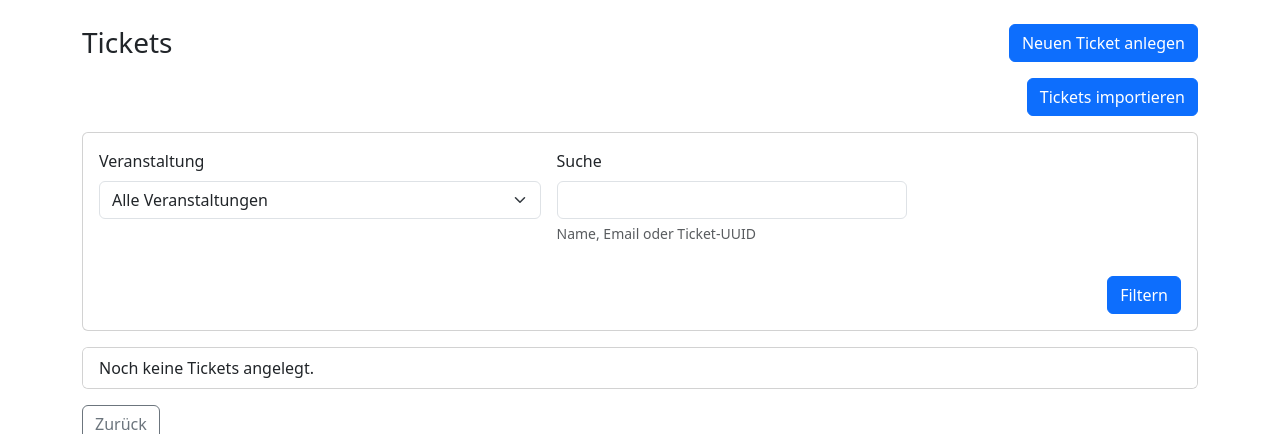
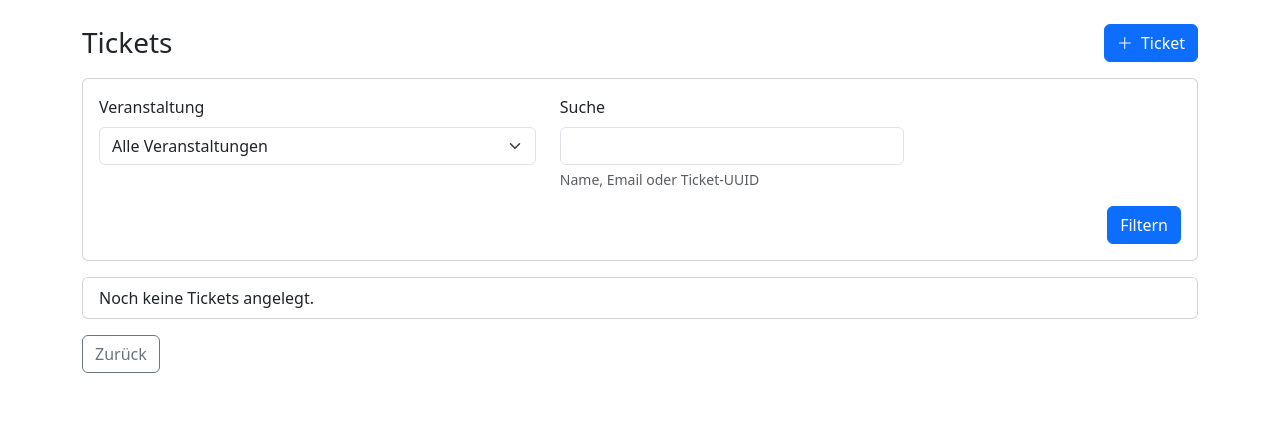
Before and after one commit to FlorianHauser95/gfm, a Django app: page /tickets/ in a window 1280 px wide. Shown: the part 56-490 px from the top of the page. Run offline with Django 5.2, Linux system fonts and the light colour scheme; the visitor is signed in with stand-in values (Sample User, id 1); data that the repository does not hold is empty; some libraries are stand-ins or nearby versions.

Commit message:
bug fixes

```diff
--- a/config/context_processors.py
+++ b/config/context_processors.py
@@ -44,6 +44,14 @@ def navigation_tiles(request: HttpRequest) -> dict:
                         "nav": True,
                     },
                     {
+                        "title": "CSV importieren",
+                        "description": "CSV-Export vom Eventmanager importieren.",
+                        "icon": "bi-cloud-upload",
+                        "color": "text-primary",
+                        "url": reverse_lazy("import"),
+                        "nav": True,
+                    },
+                    {
                         "title": "Django Admin",
                         "description": "Direkter Zugriff auf das Admin Interface.",
                         "icon": "bi-gear-fill",
--- a/gfm/admin.py
+++ b/gfm/admin.py
@@ -197,7 +197,6 @@ class UserAdmin(DjangoUserAdmin):
     list_filter = ("is_active", "groups")
     search_fields = ("email", "first_name", "last_name")
     ordering = ("last_name", "first_name")
-    list_select_related = ("program",)
     filter_horizontal = ("groups", "user_permissions")
 
     fieldsets = (
--- a/gfm/forms.py
+++ b/gfm/forms.py
@@ -43,14 +43,12 @@ class TicketFilterForm(forms.Form):
             Row(
                 Column("event", css_class="col-12 col-md-5"),
                 Column("q", css_class="col-12 col-md-4"),
-                css_class="g-3",
             ),
             Row(
                 Column(
                     Submit("submit", "Filtern", css_class="btn btn-primary"),
                     css_class="col-12 d-flex justify-content-end",
                 ),
-                css_class="mt-3",
             ),
         )
 
--- a/templates/shared/base_list.html
+++ b/templates/shared/base_list.html
@@ -4,15 +4,15 @@
 
 {% block content %}
     {# header area #}
-    <div class="d-flex flex-column flex-sm-row justify-content-between align-items-start align-items-sm-center mb-3 gap-2">
+    <div class="d-flex justify-content-between align-items-center mb-3 gap-2">
         <h1 class="h3 m-0">{% block list_title %}{{ title_plural }}{% endblock %}</h1>
         {% block create_button %}
-            <a class="btn btn-primary" href="{% block create_url %}{% endblock %}">
+            <a class="btn btn-primary text-nowrap" href="{% block create_url %}{% endblock %}">
                 {% block create_label %}
                     {% if title_singular %}
-                        Neuen {{ title_singular }} anlegen
+                        <i class="bi bi-plus-lg me-1"></i> {{ title_singular }}
                     {% else %}
-                        Neu anlegen
+                        <i class="bi bi-plus-lg me-1"></i> Neu
                     {% endif %}
                 {% endblock %}
             </a>
--- a/templates/tickets/tickets_list.html
+++ b/templates/tickets/tickets_list.html
@@ -2,16 +2,6 @@
 {% load crispy_forms_tags %}
 
 {% block list_header_extra %}
-
-    {# Import-Button #}
-    {% if request.user.is_staff %}
-        <div class="d-flex justify-content-end mb-3">
-            <a href="{% url 'import' %}"
-               class="btn btn-primary">
-                Tickets importieren
-            </a>
-        </div>
-    {% endif %}
 
     {# Filter #}
     <div class="card mb-3">
@@ -26,37 +16,46 @@
 {% block create_url %}{% endblock %}
 
 {% block list_item_content %}
-    <div class="d-flex flex-column position-static">
-        <span class="fw-bold">
-            {# Die Klasse 'stretched-link' macht das gesamte Elternelement klickbar #}
+    <div class="d-flex flex-column position-static col-12 col-md-8">
+
+        <span class="fw-bold fs-5 mb-2">
             <a class="text-decoration-none stretched-link" href="{% url 'ticket_participation' item.ticket_uuid %}">
                 {{ item.name }}
             </a>
         </span>
 
-        <small class="text-muted">
-            {{ item.email }}
-            · {{ item.event.name }} ({{ item.event.date|date:"d.m.Y" }})
-        </small>
+        <div class="d-flex align-items-center text-muted small mb-1">
+            <i class="bi bi-envelope me-2" title="E-Mail"></i>
+            <span>{{ item.email }}</span>
+        </div>
+
+        <div class="d-flex align-items-center text-muted small mb-1">
+            <i class="bi bi-calendar-event me-2" title="Event & Datum"></i>
+            <span>{{ item.event.name }} ({{ item.event.date|date:"d.m.Y" }})</span>
+        </div>
 
         {% if item.comment %}
-            <small class="text-muted">
-                {{ item.comment|truncatechars:120 }}
-            </small>
+            <div class="d-flex align-items-start text-muted small mb-1">
+                <i class="bi bi-chat-text me-2 mt-1" title="Kommentar"></i>
+                <span class="fst-italic">{{ item.comment|truncatechars:120 }}</span>
+            </div>
         {% endif %}
 
-        <small class="text-muted">
-            UUID: <span class="font-monospace">{{ item.ticket_uuid }}</span>
-        </small>
+        <div class="d-flex align-items-center text-muted small">
+            <i class="bi bi-qr-code me-2" title="Ticket ID"></i>
+            <span class="font-monospace">{{ item.ticket_uuid }}</span>
+        </div>
     </div>
 
-    <div class="col-12 col-md-4 d-flex justify-content-md-end align-items-center" style="position: relative; z-index: 2;">
-        <div class="d-flex align-items-center justify-content-end w-100">
-            {% if item.is_paid %}
-                <span class="badge text-bg-success">Bezahlt</span>
-            {% else %}
-                <span class="badge text-bg-danger">Registriert</span>
-            {% endif %}
-        </div>
+    <div class="col-12 col-md-4 d-flex justify-content-md-end align-items-start mt-3 mt-md-0" style="position: relative; z-index: 2;">
+        {% if item.is_paid %}
+            <span class="badge rounded-pill text-bg-success d-flex align-items-center">
+                <i class="bi bi-check-circle-fill me-1"></i> Bezahlt
+            </span>
+        {% else %}
+            <span class="badge rounded-pill text-bg-danger d-flex align-items-center">
+                <i class="bi bi-exclamation-circle-fill me-1"></i> Registriert
+            </span>
+        {% endif %}
     </div>
 {% endblock %}
```
